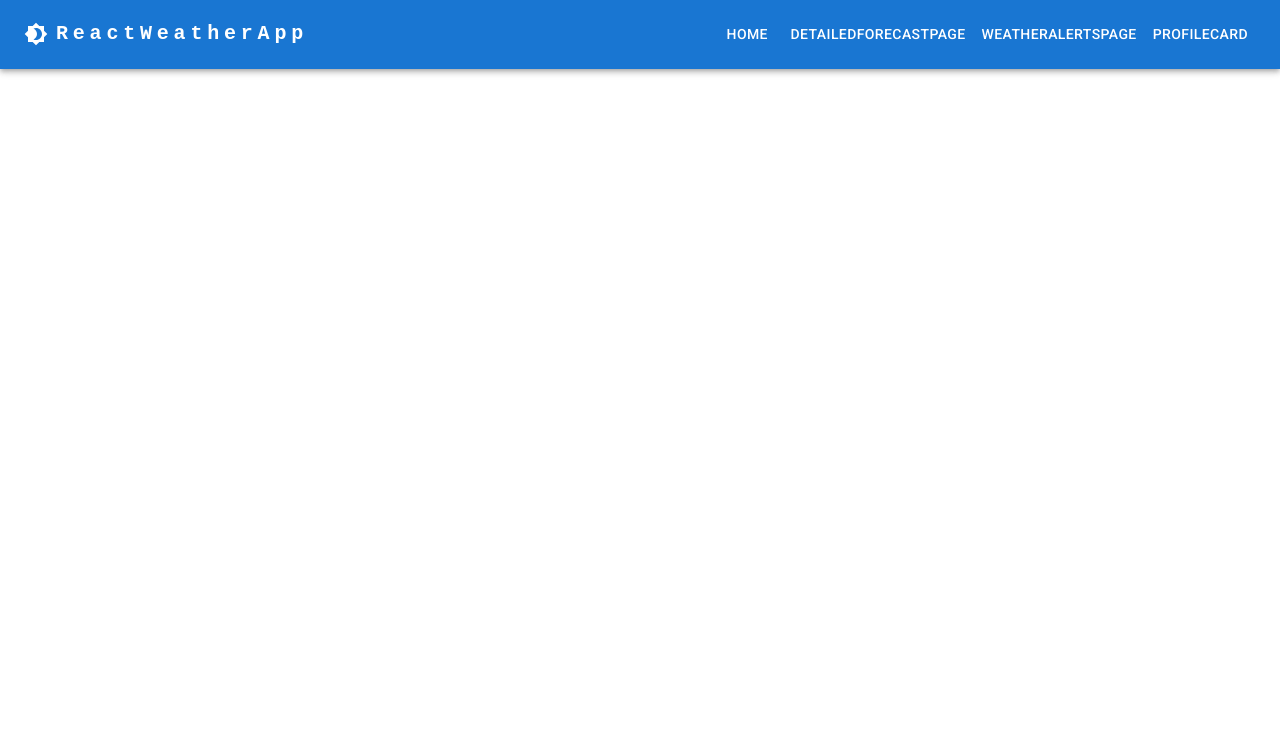
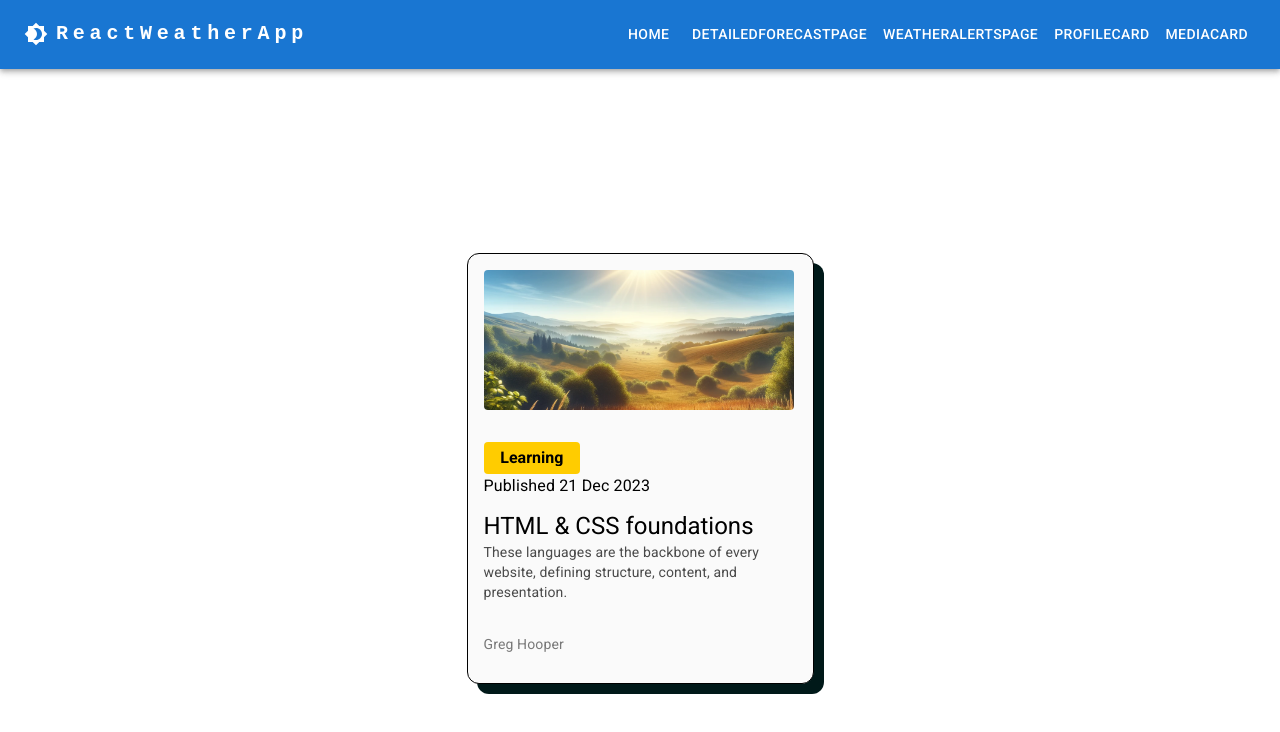
Before and after one commit to guillaumedebas/reactweatherapp, a React (Vite) app: page /mediacard in a window 1280 px wide. Shown: the top 732 px of the page. Built offline with nearby package versions, Linux system fonts and the light colour scheme.

Commit message:
MediaCard added

```diff
--- a/src/App.tsx
+++ b/src/App.tsx
@@ -6,6 +6,7 @@ import DetailedForecastPage from './pages/DetailedForecastPage/DetailedForecastP
 import WeatherAlertsPage from './pages/WeatherAlertsPage/WeatherAlertsPage';
 import ProfileCard from './pages/ProfileCard/ProfileCard';
 import img from '../src/assets/img/weathersun.webp'
+import MediaCard from './components/MediaCard/MediaCard/MediaCard';
 
 
 function App() {
@@ -28,6 +29,9 @@ function App() {
             instagramUrl="https://www.instagram.com/guillaumedebas/"
           />
         } />} />
+        <Route path="/mediacard" element={<MainDisplay content={
+          <MediaCard />
+        } />} />
       </Routes>
     </Router>
   );
--- /dev/null
+++ b/src/components/MediaCard/MediaCard/MediaCard.tsx
@@ -0,0 +1,74 @@
+import { CardMedia, Chip } from '@mui/material';
+import Card from '@mui/material/Card';
+import CardContent from '@mui/material/CardContent';
+import Typography from '@mui/material/Typography';
+import img from '../../../assets/img/weathersun.webp'
+
+export default function MediaCard() {
+    return (
+        <Card sx={{
+            maxWidth: 345,
+            borderRadius: 3,
+            backgroundColor: '#fafafa',
+            boxShadow: '10px 10px 0px rgba(0, 25, 25, 1)',
+            border: '1px solid #000000',
+        }}>
+            <CardMedia
+                component="img"
+                height="140"
+                image={img}
+                alt="Media"
+                sx={{ // Appliquez ici les styles supplémentaires si nécessaire
+                    width: '90%', // Assurez-vous que l'image couvre la largeur de la carte
+                    borderRadius: '20px',
+                    padding: '1rem', // Arrondit les coins supérieurs
+                }}
+            />
+            <CardContent>
+                <Chip label="Learning" sx={{
+                    fontSize: '1rem',
+                    height: 'auto',
+                    padding: '0.5rem 0.3rem',
+                    backgroundColor: '#ffcc00', // ou toute autre couleur de fond désirée
+                    color: 'black', // ou toute autre couleur de texte désirée
+                    fontWeight: 'bold',
+                    borderRadius: '4px' // ou '16px' pour des bords plus arrondis
+                }} />
+                <Typography
+                    sx={{
+                        mb: 1.5,
+                        color: '#000'
+                    }}
+                    color="text.secondary"
+                >
+                    Published 21 Dec 2023
+                </Typography>
+                <Typography
+                    variant="h5"
+                    component="div"
+                    sx={{ color: '#000000' }}
+                >
+                    HTML & CSS foundations
+                </Typography>
+
+                <Typography
+                    variant="body2"
+                    sx={{
+                        color: '#4a4a4a'
+                    }}
+                >
+                    These languages are the backbone of every website, defining structure, content, and presentation.
+                </Typography>
+            </CardContent>
+            <CardContent>
+                <Typography
+                    sx={{ fontSize: 14, color: '#787878' }}
+                    color="text.secondary"
+                    gutterBottom
+                >
+                    Greg Hooper
+                </Typography>
+            </CardContent>
+        </Card>
+    );
+}
--- a/src/routes/routes.ts
+++ b/src/routes/routes.ts
@@ -3,4 +3,5 @@ export const routes = [
   { title: 'DetailedForecastPage', path: '/detailedforecastpage' },
   { title: 'WeatherAlertsPage', path: '/weatheralertspage' },
   { title: 'ProfileCard', path: '/profilecard' },
+    { title: 'MediaCard', path: '/mediacard' },
 ];
```
